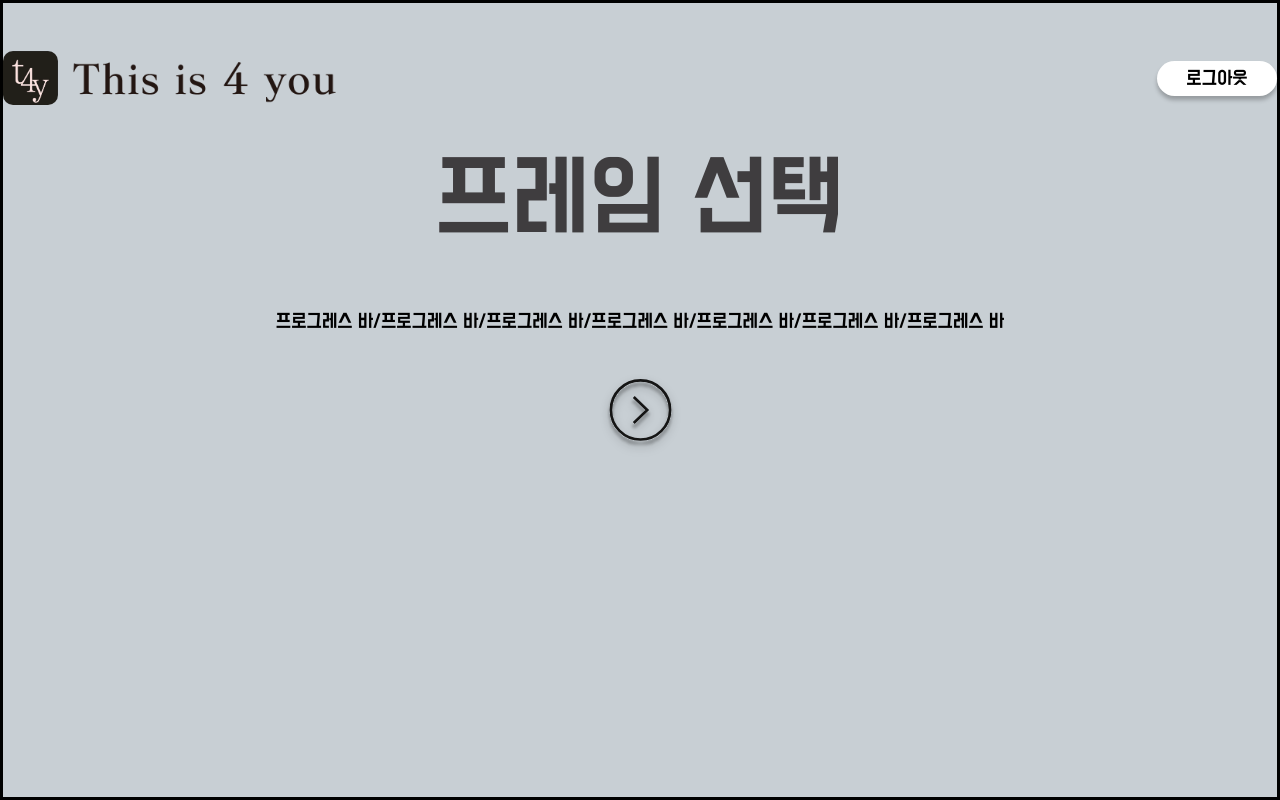
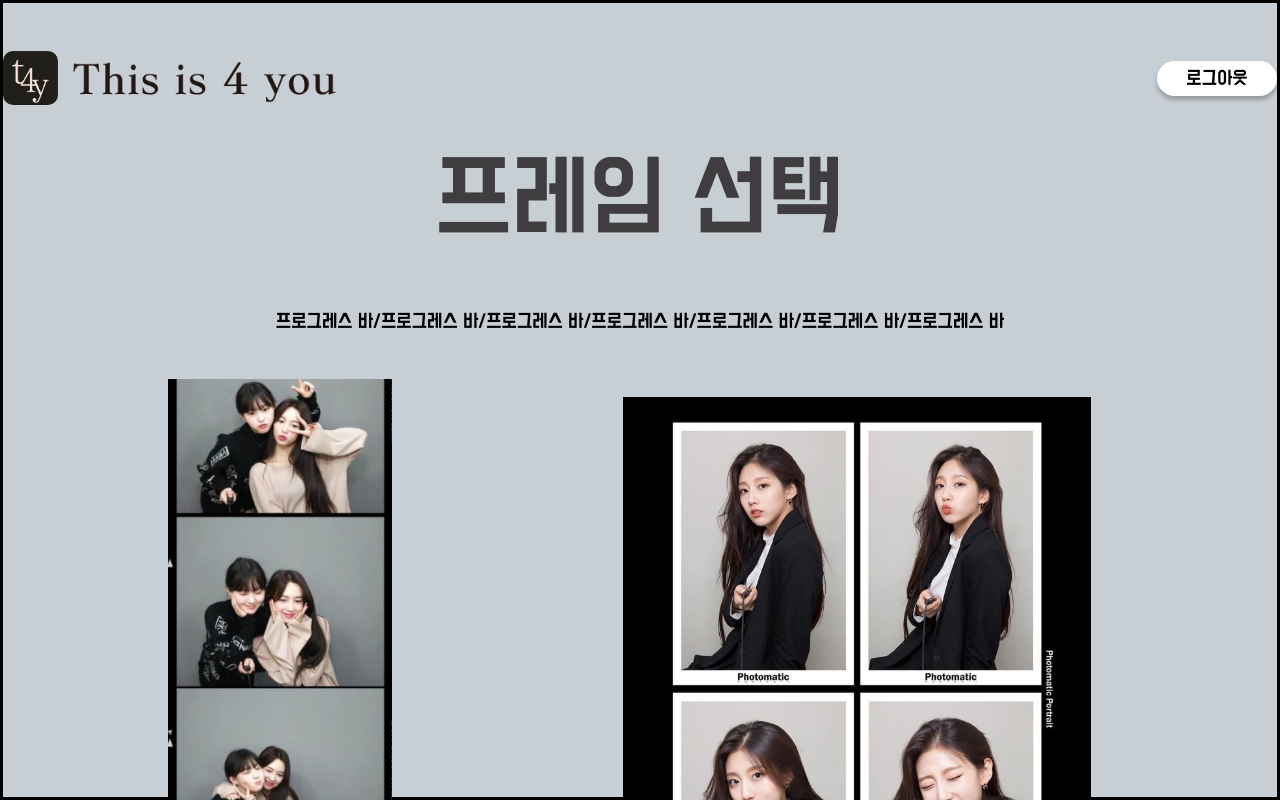
Before and after one commit to 2023SB-TeamJ/2023SB-Team-J, a React (Create React App) app in the folder frontend/: page /choose in a window 1280 px wide. Shown: the top 800 px of the page. Built offline with nearby package versions, Linux system fonts and the light colour scheme.

Commit message:
feat : 프레임 선택/이미지 업로드 페이지 구현

```diff
--- a/frontend/src/pages/ChooseFramePage.jsx
+++ b/frontend/src/pages/ChooseFramePage.jsx
@@ -1,10 +1,25 @@
-import { React } from 'react';
+/* eslint-disable no-unused-vars */
+import React, { useState } from 'react';
 import styled from 'styled-components';
+import { useNavigate } from 'react-router-dom';
+import { motion } from 'framer-motion';
 import Header from '../components/Header';
 import Title from '../components/Title';
-import PageShiftBtn from '../components/PageShiftBtn';
+import oneFourImage from '../assets/images/1x4sampleImage.png';
+import twoTwoImage from '../assets/images/2x2sampleImage.jpg';
 
 function ChooseFramePage() {
+  const [frameType] = useState('');
+  const navigate = useNavigate();
+
+  const handleImageClick1 = () => {
+    // upload 경로로 이동하면서 state 값을 함께 전달한다.
+    navigate('/upload', { state: { frameType: '1X4' } });
+  };
+
+  const handleImageClick2 = () => {
+    navigate('/upload', { state: { frameType: '2X2' } });
+  };
   return (
     <div>
       <Container>
@@ -17,9 +32,33 @@ function ChooseFramePage() {
             프로그레스 바/프로그레스 바/프로그레스 바/프로그레스 바/프로그레스
             바/프로그레스 바/프로그레스 바
           </ProgressBar>
-          <PageShiftWrap>
-            <PageShiftBtn path="/upload" />
-          </PageShiftWrap>
+          <FrameWrap>
+            <ImgWrap
+              // 1X4 배열 형태의 컴포넌트로 이루어진 페이지로 이동한다.
+              onClick={() => {
+                handleImageClick1();
+              }}
+            >
+              <motion.img
+                src={oneFourImage}
+                alt="1x4이미지"
+                whileHover={{ scale: 1.1 }}
+              />
+            </ImgWrap>
+
+            <ImgWrap
+              // 2X2 배열 형태의 컴포넌트로 이루어진 페이지로 이동한다.
+              onClick={() => {
+                handleImageClick2();
+              }}
+            >
+              <motion.img
+                src={twoTwoImage}
+                alt="2x2이미지"
+                whileHover={{ scale: 1.1 }}
+              />
+            </ImgWrap>
+          </FrameWrap>
         </MainWrap>
       </Container>
     </div>
@@ -55,7 +94,33 @@ const ProgressBar = styled.div`
   margin: 3rem;
 `;
 
-const PageShiftWrap = styled.div`
+// const PageShiftWrap = styled.div`
+//   display: flex;
+//   justify-content: center;
+// `;
+
+const FrameWrap = styled.div`
   display: flex;
   justify-content: center;
+  align-items: center;
 `;
+
+const ImgWrap = styled.div`
+  display: flex;
+  justify-content: center;
+  align-items: center;
+  img {
+    width: 60%;
+    display: block;
+    margin-bottom: 20px;
+    margin-left: 60px;
+  }
+`;
+
+// const Img1X4 = styled(motion.img)`
+// whileHover={{ scale: 1.1 }}
+// `;
+
+// const Img2X2 = styled(motion.img)`
+//   whileHover={{ scale: 1.1 }}
+//
--- a/frontend/src/pages/UploadImagePage.jsx
+++ b/frontend/src/pages/UploadImagePage.jsx
@@ -1,10 +1,20 @@
-import { React } from 'react';
+/* eslint-disable consistent-return */
+import React from 'react';
+import { useLocation } from 'react-router-dom';
 import styled from 'styled-components';
 import Header from '../components/Header';
 import Title from '../components/Title';
 import PageShiftBtn from '../components/PageShiftBtn';
+import UploadImage from '../components/UploadImage';
 
 function UploadImagePage() {
+  // locainon 객체를 사용하기 위해 useLocation() 훅을 사용해야 한다.
+  const location = useLocation();
+  // loaction 객체 속성인 state 값(이전 페이지에 전달된 상태값)을 가지고 와서 frameType에 저장한다.
+  const { frameType } = location.state;
+
+  // UploadImage 컴포넌트 4개로 이루어진 배열을 생성한다.
+  const uploadImageComponents = Array(4).fill(<UploadImage />);
   return (
     <div>
       <Container>
@@ -20,6 +30,9 @@ function UploadImagePage() {
           <PageShiftWrap>
             <PageShiftBtn path="/convert" />
           </PageShiftWrap>
+          <ImageWrapper frameType={frameType}>
+            {uploadImageComponents}
+          </ImageWrapper>
         </MainWrap>
       </Container>
     </div>
@@ -57,5 +70,30 @@ const ProgressBar = styled.div`
 
 const PageShiftWrap = styled.div`
   display: flex;
+  justify-content: flex-end;
+`;
+
+const ImageWrapper = styled.div`
+  display: flex;
   justify-content: center;
+  align-items: center;
+
+  ${({ frameType }) => {
+    // frameType prop을 사용하여 스타일링 변경
+    if (frameType === '1X4') {
+      return `
+        flex-direction: column;
+        gap: 20px;
+        height: 2rem;
+      `;
+    }
+    if (frameType === '2X2') {
+      return `
+        display: grid;
+        grid-template-rows: repeat(2, 200px);
+        grid-template-columns: repeat(2, 0.2fr);
+      `;
+    }
+    // frameType에 따라 다른 스타일링을 적용하거나, 기본 스타일링을 반환할 수 있습니다.
+  }}
 `;
```
